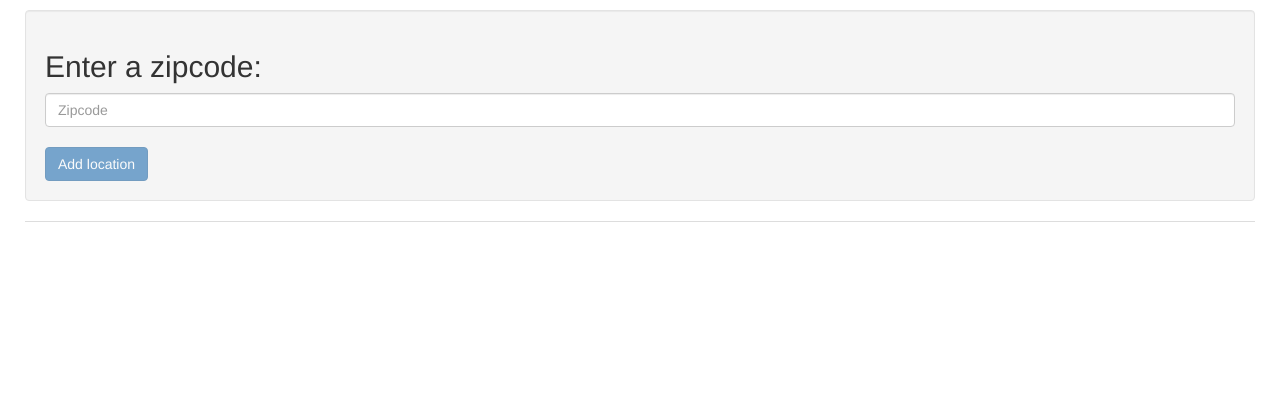
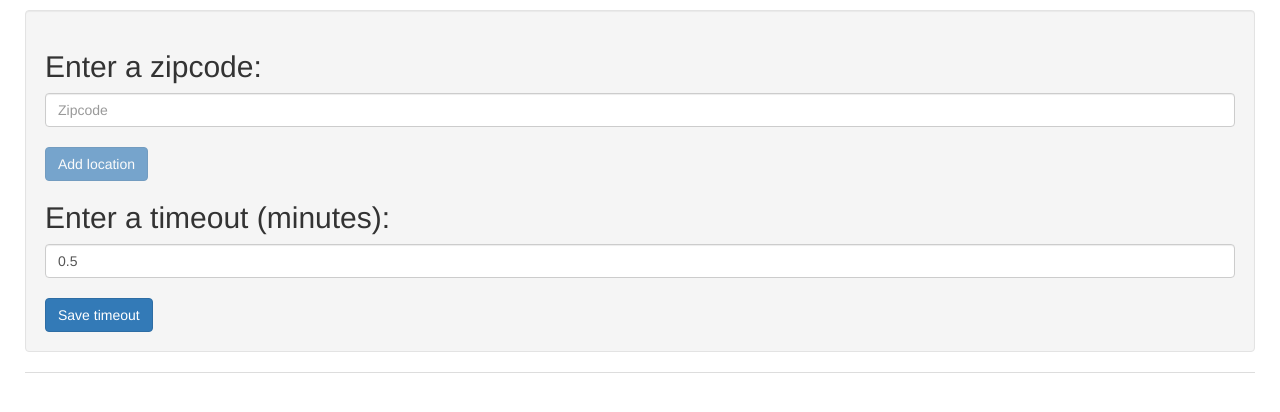
Before and after one commit to gueyemoo/Weather, an Angular app: page / in a window 1280 px wide. Shown: the top 412 px of the page. Built offline with nearby package versions, Linux system fonts and the light colour scheme.

Commit message:
Add input to be able to change timeout

```diff
--- a/src/app/components/main-page/zipcode-entry/zipcode-entry.component.html
+++ b/src/app/components/main-page/zipcode-entry/zipcode-entry.component.html
@@ -1,8 +1,15 @@
 <div class="well">
   <h2>Enter a zipcode:</h2>
-  <input type="text" #zipcode [(ngModel)]="zipcodeInput" placeholder="Zipcode" class="form-control">
+  <input type="number" #zipcode placeholder="Zipcode" class="form-control">
   <br>
-  <button class="btn btn-primary" (click)="addLocation(zipcode.value)" [disabled]="!zipcodeInput">
+  <button class="btn btn-primary" (click)="addLocation(zipcode.value)" [disabled]="!zipcode.value">
     Add location
   </button>
+  <h2>Enter a timeout (minutes):</h2>
+    <input type="number" #timeout placeholder="timeout for cache in minutes" [value]="defaultTimeoutValue" class="form-control">
+  <br>
+  <button class="btn btn-primary" (click)="saveTimeout(timeout.value)">
+    Save timeout
+  </button>
+  <br>
 </div>
--- a/src/app/components/main-page/zipcode-entry/zipcode-entry.component.ts
+++ b/src/app/components/main-page/zipcode-entry/zipcode-entry.component.ts
@@ -1,5 +1,6 @@
-import { Component } from '@angular/core';
+import { Component, inject } from '@angular/core';
 import { LocationService } from "../../../common/services/location.service";
+import { StorageService } from 'app/common/services/storage.service';
 
 @Component({
   selector: 'app-zipcode-entry',
@@ -8,10 +9,22 @@ import { LocationService } from "../../../common/services/location.service";
 export class ZipcodeEntryComponent {
   zipcodeInput: string = '';
 
-  constructor(private service: LocationService) { }
+  defaultTimeoutValue: number;
+
+  private storageService = inject(StorageService);
+  private location = inject(LocationService);
+
+  constructor() {
+    this.defaultTimeoutValue = JSON.parse(this.storageService.getDataFromLocal('timeout'))
+      || this.storageService.defaultTimeout;
+  }
 
   addLocation(zipcode: string) {
-    this.service.addLocation(zipcode);
+    this.location.addLocation(zipcode);
+  }
+
+  saveTimeout(timeout: number) {
+    this.storageService.setDataInLocal('timeout', timeout);
   }
 
 }
```
